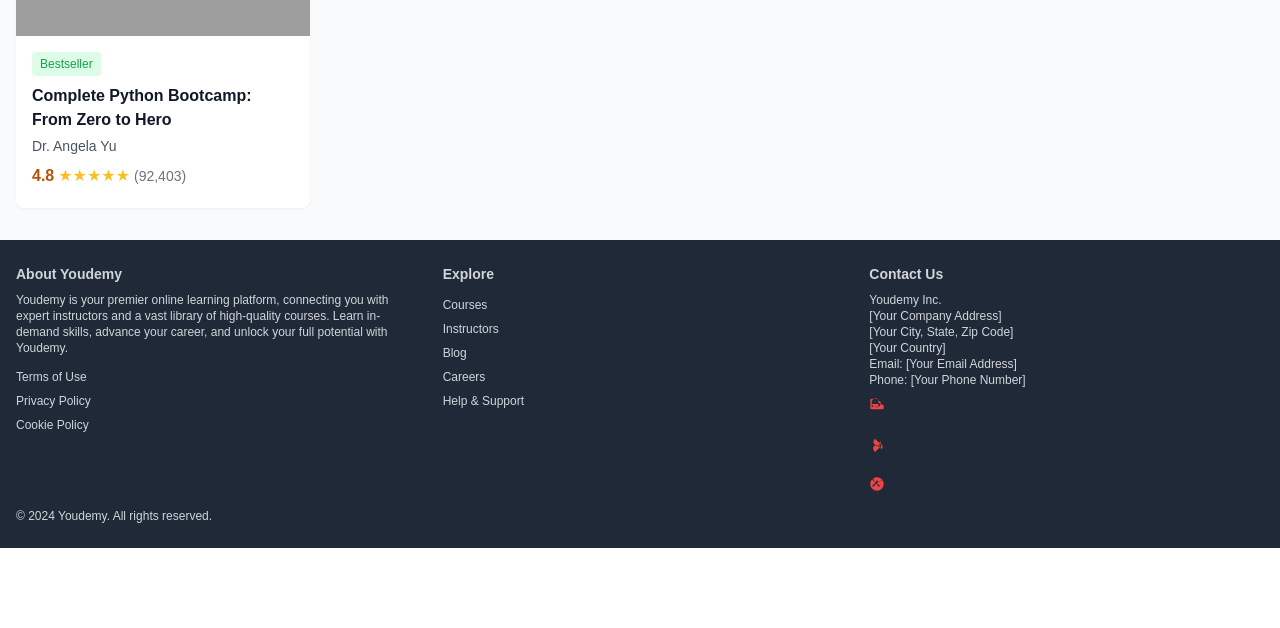
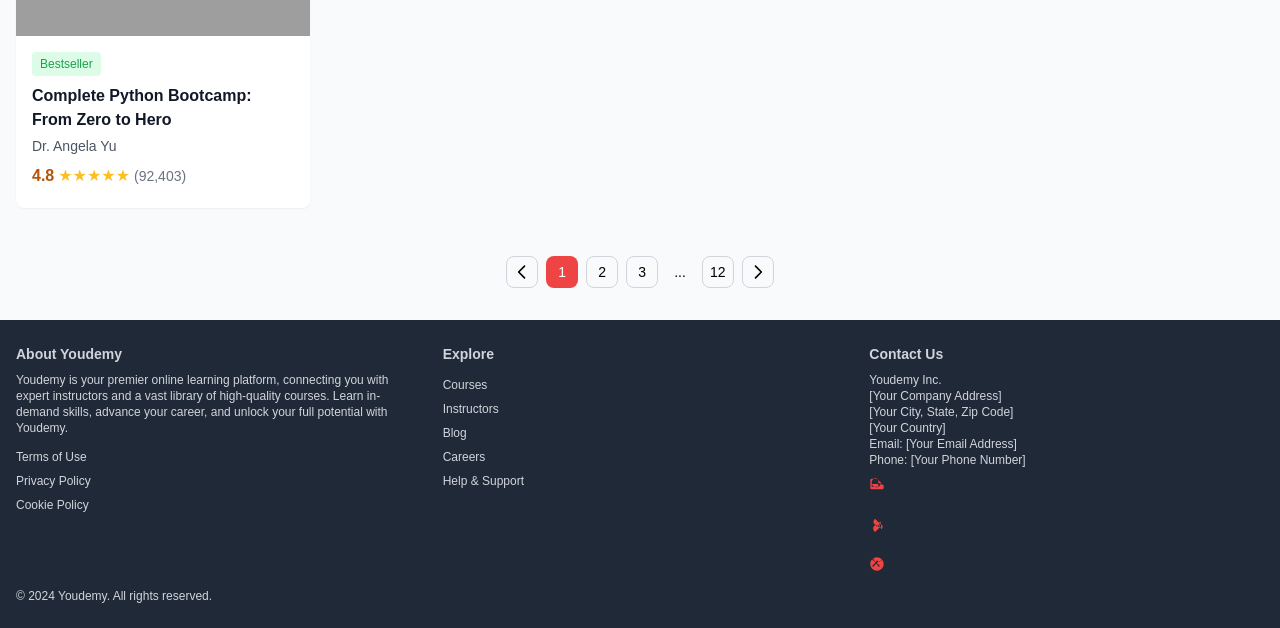
Before and after one commit to ayoub-ahnaou/youdemy, a PHP site: page /youdemy/courses.php in a window 1280 px wide. Shown: the part 396-1024 px from the top of the page. Before the commit the page ends 944 px from the top, so only its background shows below. Run offline with PHP 8.4, Linux system fonts and the light colour scheme; style sheets or scripts are compiled from the project's sources; grey boxes are pictures that could not be loaded.

Commit message:
#23 Add the pagination arrows system in the bottom of courses cards

```diff
--- a/src/app/pages/courses.php
+++ b/src/app/pages/courses.php
@@ -78,6 +78,25 @@
             </div>
             <!-- Repeat similar cards with different content -->
         </div>
+
+        <!-- Pagination -->
+        <div class="mt-12 flex justify-center items-center gap-2 text-sm">
+            <button class="w-8 h-8 rounded-lg border border-gray-300 flex items-center justify-center hover:bg-gray-100">
+                <svg class="w-5 h-5" fill="none" stroke="currentColor" viewBox="0 0 24 24">
+                    <path stroke-linecap="round" stroke-linejoin="round" stroke-width="2" d="M15 19l-7-7 7-7" />
+                </svg>
+            </button>
+            <button class="w-8 h-8 rounded-lg bg-red-500 text-white flex items-center justify-center">1</button>
+            <button class="w-8 h-8 rounded-lg border border-gray-300 flex items-center justify-center hover:bg-gray-100">2</button>
+            <button class="w-8 h-8 rounded-lg border border-gray-300 flex items-center justify-center hover:bg-gray-100">3</button>
+            <span class="px-2">...</span>
+            <button class="w-8 h-8 rounded-lg border border-gray-300 flex items-center justify-center hover:bg-gray-100">12</button>
+            <button class="w-8 h-8 rounded-lg border border-gray-300 flex items-center justify-center hover:bg-gray-100">
+                <svg class="w-5 h-5" fill="none" stroke="currentColor" viewBox="0 0 24 24">
+                    <path stroke-linecap="round" stroke-linejoin="round" stroke-width="2" d="M9 5l7 7-7 7" />
+                </svg>
+            </button>
+        </div>
     </main>
 
     <!-- Footer -->
```
